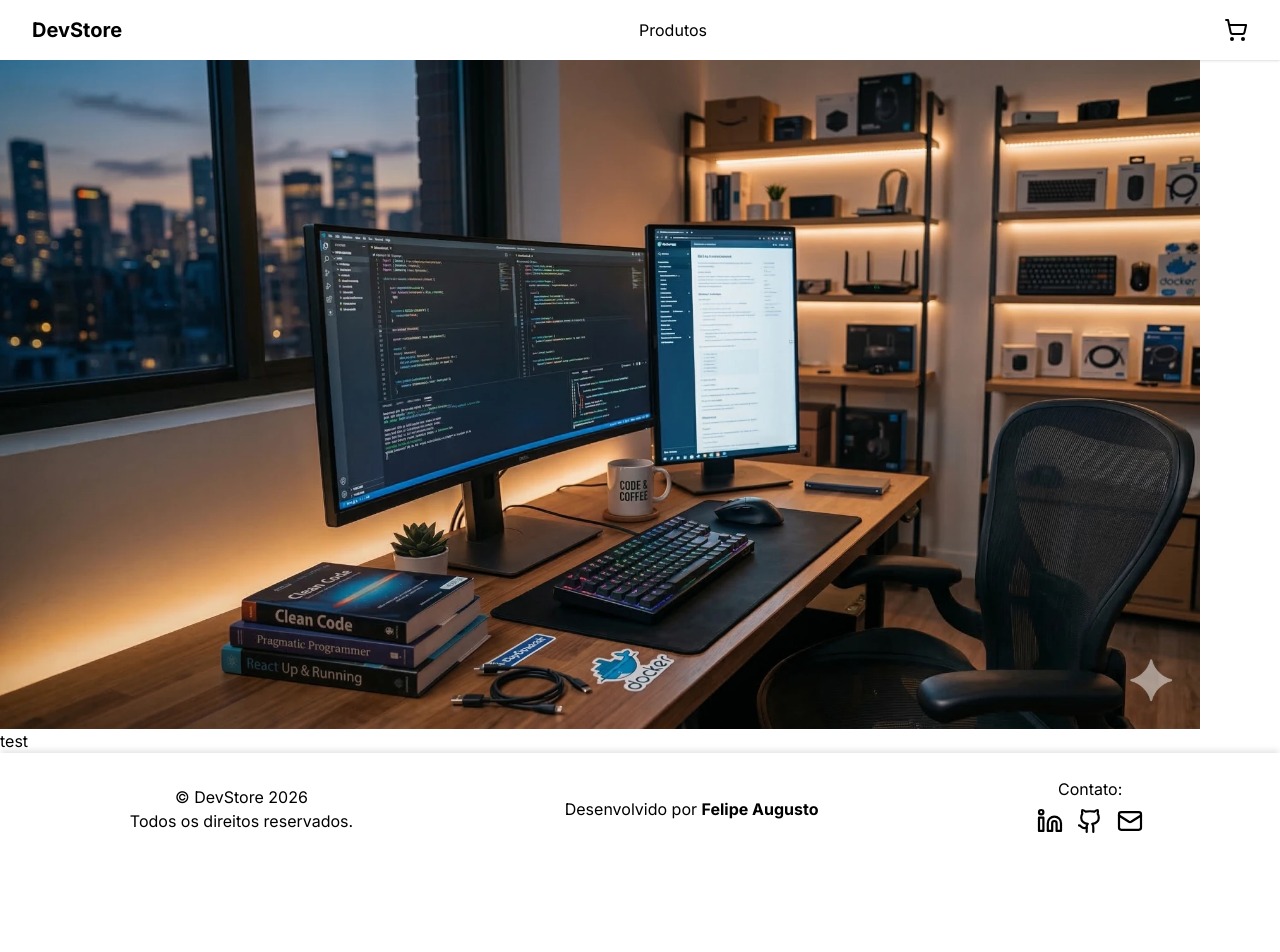
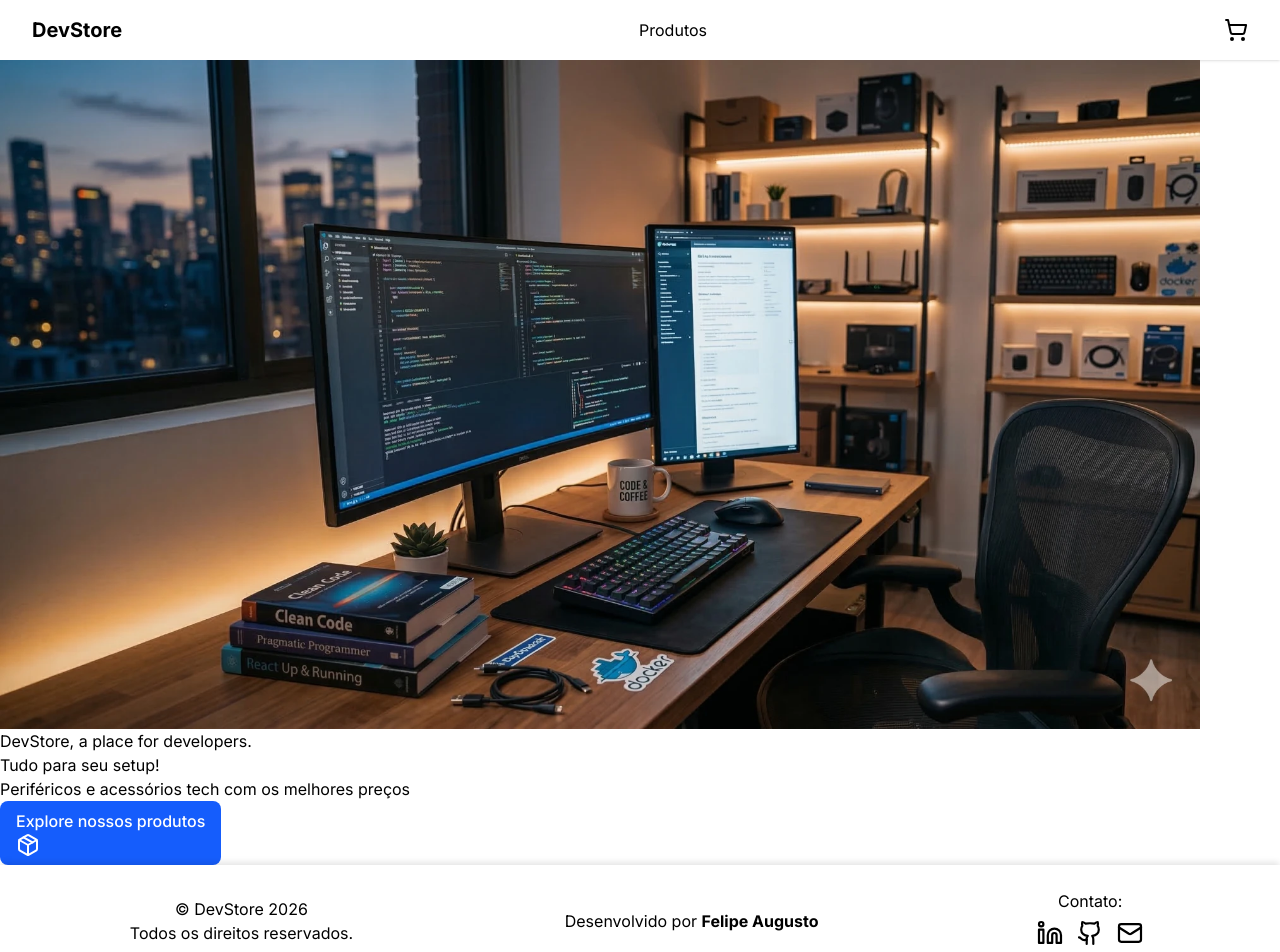
Before and after one commit to felipedev90/dev-store, a Next.js app: page / in a window 1280 px wide. Shown: the top 952 px of the page. Before the commit the page ends 865 px from the top, so only its background shows below. Built offline with nearby package versions, Linux system fonts and the light colour scheme.

Commit message:
feat: create Home page basic structure

```diff
--- a/src/app/page.tsx
+++ b/src/app/page.tsx
@@ -1,4 +1,7 @@
 import Image from "next/image";
+import Link from "next/link";
+import Button from "@/components/ui/Button";
+import { PackageIcon } from "lucide-react";
 
 export default function Home() {
   return (
@@ -13,7 +16,20 @@ export default function Home() {
               height={630}
             />
           </div>
-          <p>test</p>
+          <div />
+          <div>
+            <span>DevStore, </span>
+            <span> a place for developers.</span>
+            <p>Tudo para seu setup!</p>
+            <p>Periféricos e acessórios tech com os melhores preços</p>
+          </div>
+          <div>
+            <Link href="/products">
+              <Button>
+                Explore nossos produtos <PackageIcon size={24} />
+              </Button>
+            </Link>
+          </div>
         </div>
       </section>
     </div>
```
